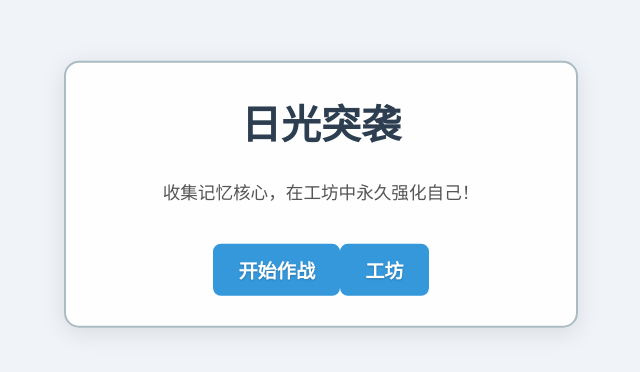
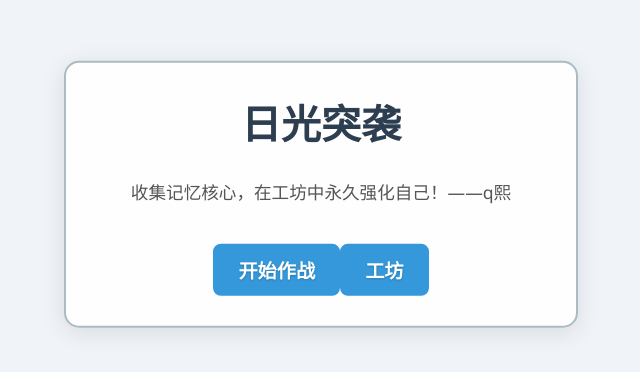
Before and after one commit to qxii2027/qx, a plain HTML site: page index.html in a window 1280 px wide. Shown: the part 206-578 px from the top of the page, without its empty margins (319-959 px from the left). Drawn offline with Linux system fonts and the light colour scheme.

Commit message:
Update and rename 枪战游戏Gemini_final_version.html to index.html

```diff
--- a/枪战游戏Gemini_final_version.html
+++ b/index.html
@@ -2,7 +2,7 @@
 <html lang="zh-CN">
 <head>
     <meta charset="UTF-8">
-    <title>孤胆枪手：日光突袭 (最终稳定版)</title>
+    <title>日光突袭——by q熙</title>
     <style>
         body { margin: 0; background-color: #d8d8d8; overflow: hidden; font-family: 'Segoe UI', Arial, sans-serif; }
         canvas { display: block; background-color: #F0F4F8; cursor: crosshair; }
@@ -390,7 +390,7 @@
 }
 function setupUI() {
     const startEl = document.getElementById('startScreen');
-    startEl.innerHTML = `<h1>日光突袭</h1><p>收集记忆核心，在工坊中永久强化自己！</p><button id="startButton" class="button">开始作战</button><button id="workshopButton" class="button">工坊</button>`;
+    startEl.innerHTML = `<h1>日光突袭</h1><p>收集记忆核心，在工坊中永久强化自己！——q熙</p><button id="startButton" class="button">开始作战</button><button id="workshopButton" class="button">工坊</button>`;
     startEl.querySelector('#startButton').addEventListener('click', startGame);
     startEl.querySelector('#workshopButton').addEventListener('click', () => { createWorkshopScreen(); startEl.style.display = 'none'; document.getElementById('workshopScreen').style.display = 'flex'; });
     const settingsEl = document.getElementById('settingsScreen');
```
